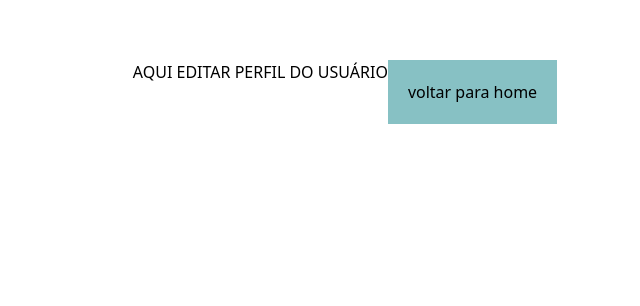
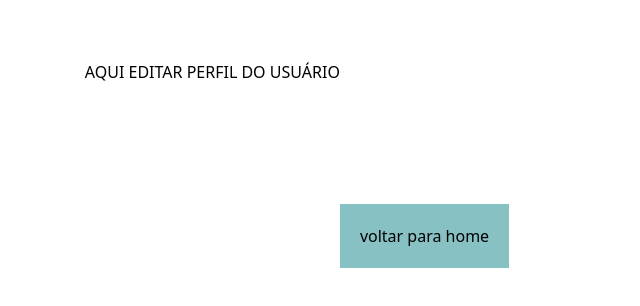
Before and after one commit to lbseven7/chamada-escolar, a React (Vite) app: page /editPerfil in a window 1280 px wide. Shown: the part 228-534 px from the top of the page, without its empty margins (295-935 px from the left). Built offline with nearby package versions, Linux system fonts and the light colour scheme.

Commit message:
style: adiciona estilo às páginas Call, EditCall e EditPerfil

```diff
--- a/src/pages/Call/index.jsx
+++ b/src/pages/Call/index.jsx
@@ -6,7 +6,7 @@ function Call() {
       <h1>AQUI FAZER CHAMADA</h1>
       <div>
         <Link to="/home">
-          <button className="bg-btn-color p-5" type="submit">
+          <button className="bg-btn-color p-5 mt-36" type="submit">
             voltar para home
           </button>
         </Link>
--- a/src/pages/EditCall/index.jsx
+++ b/src/pages/EditCall/index.jsx
@@ -2,12 +2,12 @@ import { Link } from 'react-router-dom';
 
 function Edit() {
   return (
-    <div className="flex justify-center mt-72">
+    <div className="flex justify-center mt-72 text-center">
       <h1>AQUI EDITAR CHAMADA</h1>
 
       <div>
         <Link to="/home">
-          <button className="bg-btn-color p-5" type="submit">
+          <button className="bg-btn-color p-5 mt-36 mr-24" type="submit">
             voltar para home
           </button>
         </Link>
--- a/src/pages/EditPerfil/index.jsx
+++ b/src/pages/EditPerfil/index.jsx
@@ -5,7 +5,7 @@ function EditPerfil() {
     <div className="flex justify-center mt-72">
       <h1>AQUI EDITAR PERFIL DO USUÁRIO</h1>
       <Link to="/home">
-        <button className="bg-btn-color p-5" type="submit">
+        <button className="bg-btn-color p-5 mt-36 mr-24" type="submit">
           voltar para home
         </button>
       </Link>
```
